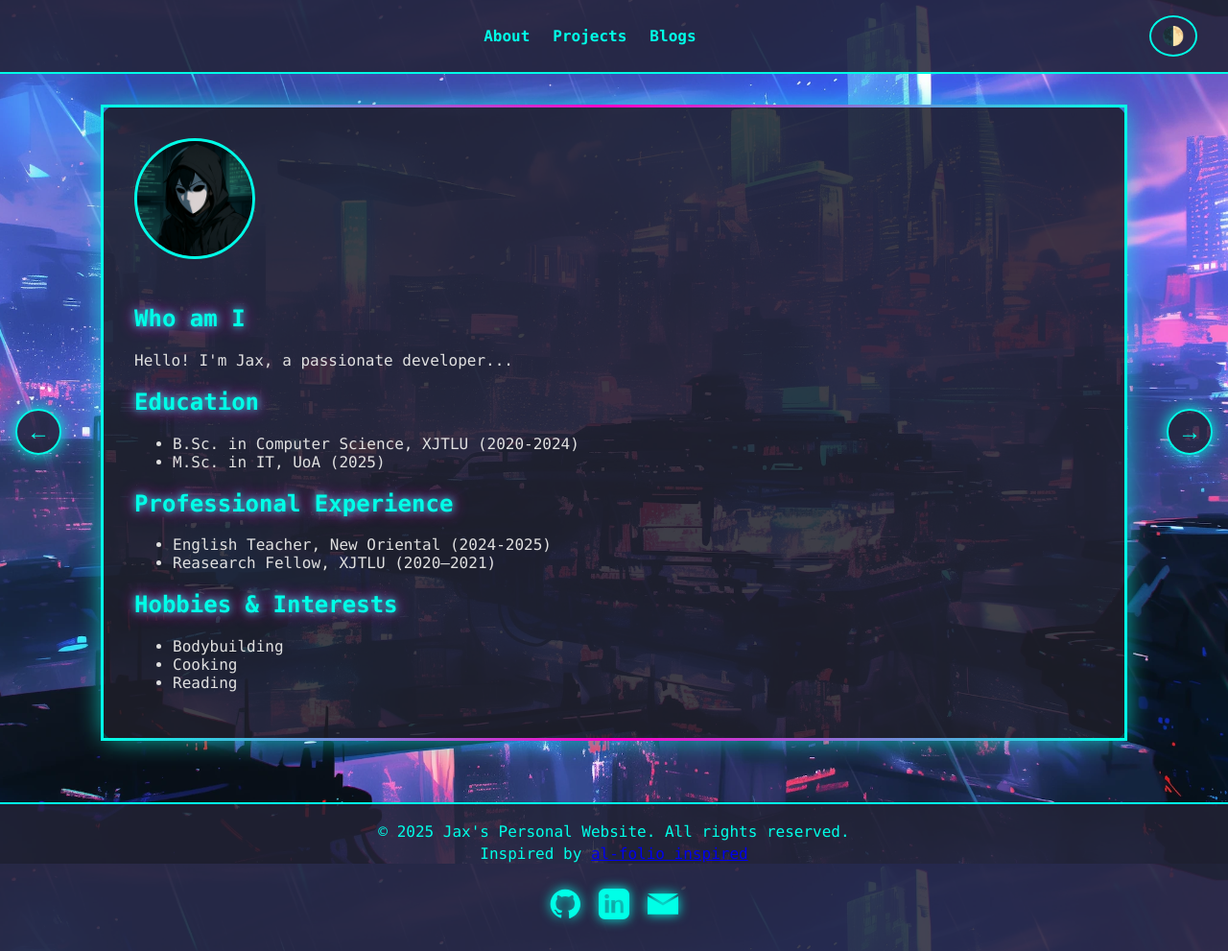
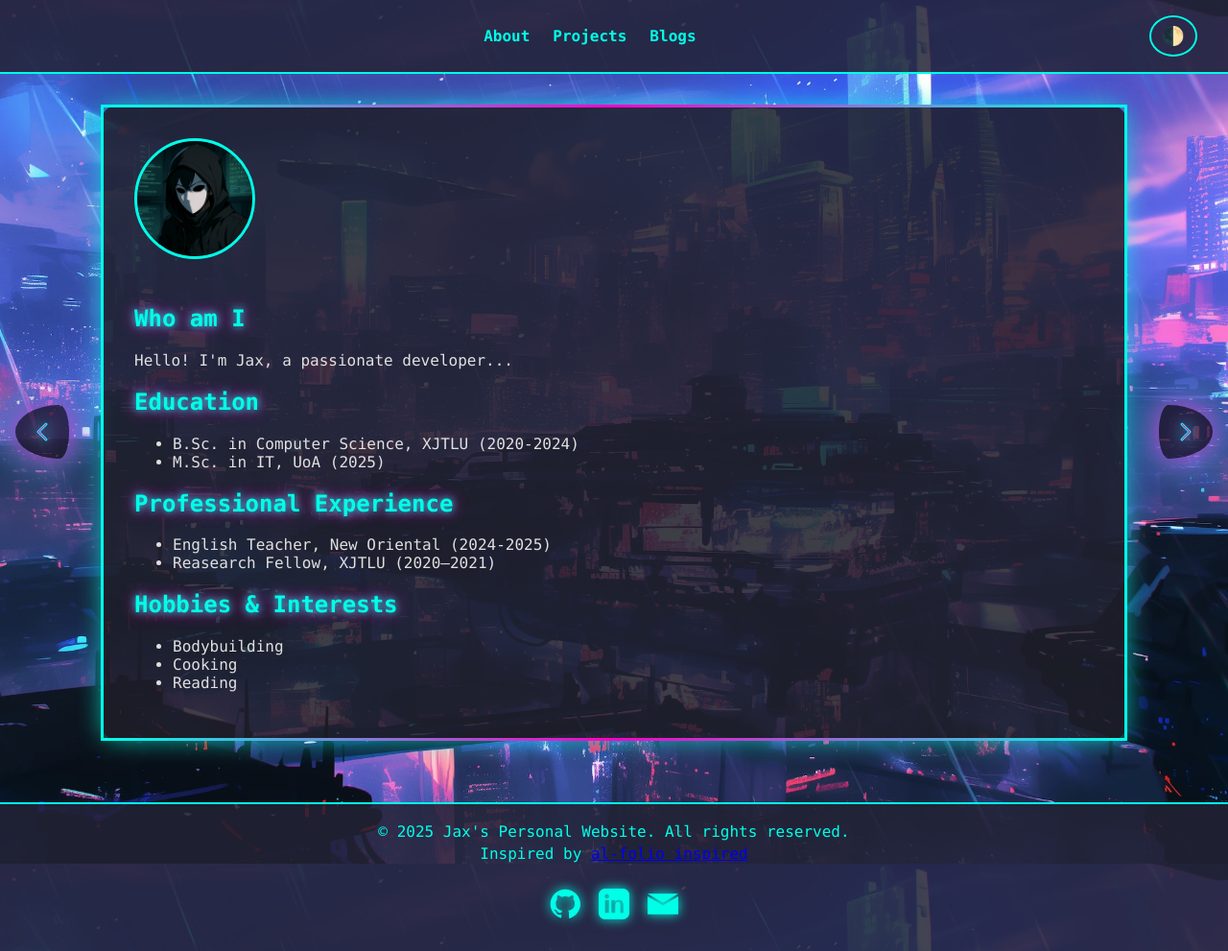
Before and after one commit to kdpkst/kdpkst.github.io, a Jekyll site: the page built from pages/index.md, in a window 1280 px wide. Shown: the whole page at 96% size. Built offline with Jekyll 4.4.1, drawn with Linux system fonts in a browser that asks for light colours.

Commit message:
beautify the left and right arrow

```diff
--- a/_includes/background-nav.html
+++ b/_includes/background-nav.html
@@ -1,4 +1,32 @@
 <div class="background-nav">
-  <button id="bg-prev" class="bg-nav-btn" title="Previous background">&#8592;</button>
-  <button id="bg-next" class="bg-nav-btn" title="Next background">&#8594;</button>
+  <button id="bg-prev" class="bg-nav-btn" title="Previous background">
+    <svg width="32" height="32" viewBox="0 0 32 32" fill="none" xmlns="http://www.w3.org/2000/svg">
+      <polyline points="20,8 12,16 20,24" stroke="#00ffe7" stroke-width="3" stroke-linecap="round" stroke-linejoin="round"/>
+      <polyline points="20,8 12,16 20,24" stroke="#ff00c8" stroke-width="1" stroke-linecap="round" stroke-linejoin="round" filter="url(#glow)"/>
+      <defs>
+        <filter id="glow" x="-50%" y="-50%" width="200%" height="200%">
+          <feGaussianBlur stdDeviation="2.5" result="coloredBlur"/>
+          <feMerge>
+            <feMergeNode in="coloredBlur"/>
+            <feMergeNode in="SourceGraphic"/>
+          </feMerge>
+        </filter>
+      </defs>
+    </svg>
+  </button>
+  <button id="bg-next" class="bg-nav-btn" title="Next background">
+    <svg width="32" height="32" viewBox="0 0 32 32" fill="none" xmlns="http://www.w3.org/2000/svg">
+      <polyline points="12,8 20,16 12,24" stroke="#00ffe7" stroke-width="3" stroke-linecap="round" stroke-linejoin="round"/>
+      <polyline points="12,8 20,16 12,24" stroke="#ff00c8" stroke-width="1" stroke-linecap="round" stroke-linejoin="round" filter="url(#glow)"/>
+      <defs>
+        <filter id="glow" x="-50%" y="-50%" width="200%" height="200%">
+          <feGaussianBlur stdDeviation="2.5" result="coloredBlur"/>
+          <feMerge>
+            <feMergeNode in="coloredBlur"/>
+            <feMergeNode in="SourceGraphic"/>
+          </feMerge>
+        </filter>
+      </defs>
+    </svg>
+  </button>
 </div>
--- a/assets/css/style.css
+++ b/assets/css/style.css
@@ -299,44 +299,69 @@ body.light-mode .project-card:hover, body.light-mode .blog-card:hover {
   height: 0;
 }
 
+
+/* Background Navigation Buttons */
 .bg-nav-btn {
+  background: none;
+  border: none;
   position: fixed;
   top: 50%;
   transform: translateY(-50%);
-  background: rgba(35, 35, 54, 0.8);
-  color: #00ffe7;
-  border: 2px solid #00ffe7;
-  border-radius: 50%;
-  width: 3rem;
-  height: 3rem;
+  background: rgba(20, 20, 30, 0.7);
+  width: 3.5rem;
+  height: 3.5rem;
+
   font-size: 1.5rem;
   cursor: pointer;
   pointer-events: auto;
-  transition: all 0.3s ease;
-  box-shadow: 0 0 16px #00ffe7;
-  z-index: 1001;
   display: flex;
   align-items: center;
   justify-content: center;
+  box-shadow: 0 0 16px #00ffe7, 0 0 32px #ff00c8;
+  z-index: 1001;
+  transition: all 0.3s cubic-bezier(.4,2,.6,1);
+  animation: cyberpunk-pulse 1.5s infinite alternate;
+  overflow: hidden;
 }
-
+.bg-nav-btn svg {
+  display: block;
+  filter: drop-shadow(0 0 8px #00ffe7) drop-shadow(0 0 16px #ff00c8);
+}
 .bg-nav-btn:hover {
   background: #ff00c8;
-  color: #fff;
-  border-color: #ff00c8;
-  box-shadow: 0 0 24px #ff00c8;
-  transform: translateY(-50%) scale(1.1);
+  border-image: linear-gradient(135deg, #ff00c8, #00ffe7, #ff00c8) 1;
+  box-shadow: 0 0 32px #ff00c8, 0 0 48px #00ffe7;
+  animation: cyberpunk-pulse-fast 0.7s infinite alternate;
 }
-
+@keyframes cyberpunk-pulse {
+  0% { box-shadow: 0 0 16px #00ffe7, 0 0 32px #ff00c8; }
+  100% { box-shadow: 0 0 32px #ff00c8, 0 0 48px #00ffe7; }
+}
+@keyframes cyberpunk-pulse-fast {
+  0% { box-shadow: 0 0 32px #ff00c8, 0 0 48px #00ffe7; }
+  100% { box-shadow: 0 0 48px #00ffe7, 0 0 64px #ff00c8; }
+}
 #bg-prev {
   left: 1rem;
   position: fixed !important;
+  border-radius: 82% 18% 18% 82% / 50% 50% 50% 50%;
 }
-
 #bg-next {
   right: 1rem;
   position: fixed !important;
+  border-radius: 18% 82% 82% 18% / 50% 50% 50% 50%;
 }
+body.light-mode .bg-nav-btn {
+  background: rgba(255, 255, 255, 0.7);
+  border-image: linear-gradient(135deg, #ff00c8, #00ffe7, #ff00c8) 1;
+  box-shadow: 0 0 16px #ff00c8, 0 0 32px #00ffe7;
+}
+body.light-mode .bg-nav-btn:hover {
+  background: #00ffe7;
+  border-image: linear-gradient(135deg, #00ffe7, #ff00c8, #00ffe7) 1;
+  box-shadow: 0 0 32px #00ffe7, 0 0 48px #ff00c8;
+}
+
 
 /* Background Overlay for Smooth Transitions */
 .bg-overlay {
@@ -352,22 +377,6 @@ body.light-mode .project-card:hover, body.light-mode .blog-card:hover {
   pointer-events: none;
 }
 
-/* Light mode adjustments */
-body.light-mode .bg-nav-btn {
-  background: rgba(255, 255, 255, 0.8);
-  color: #ff00c8;
-  border-color: #ff00c8;
-  box-shadow: 0 0 16px #ff00c8;
-}
-
-body.light-mode .bg-nav-btn:hover {
-  background: #00ffe7;
-  color: #232336;
-  border-color: #00ffe7;
-  box-shadow: 0 0 24px #00ffe7;
-}
-
-
 @media (max-width: 700px) {
   main {
     max-width: 98vw;
```
Also changed, not shown: 1 other file.
